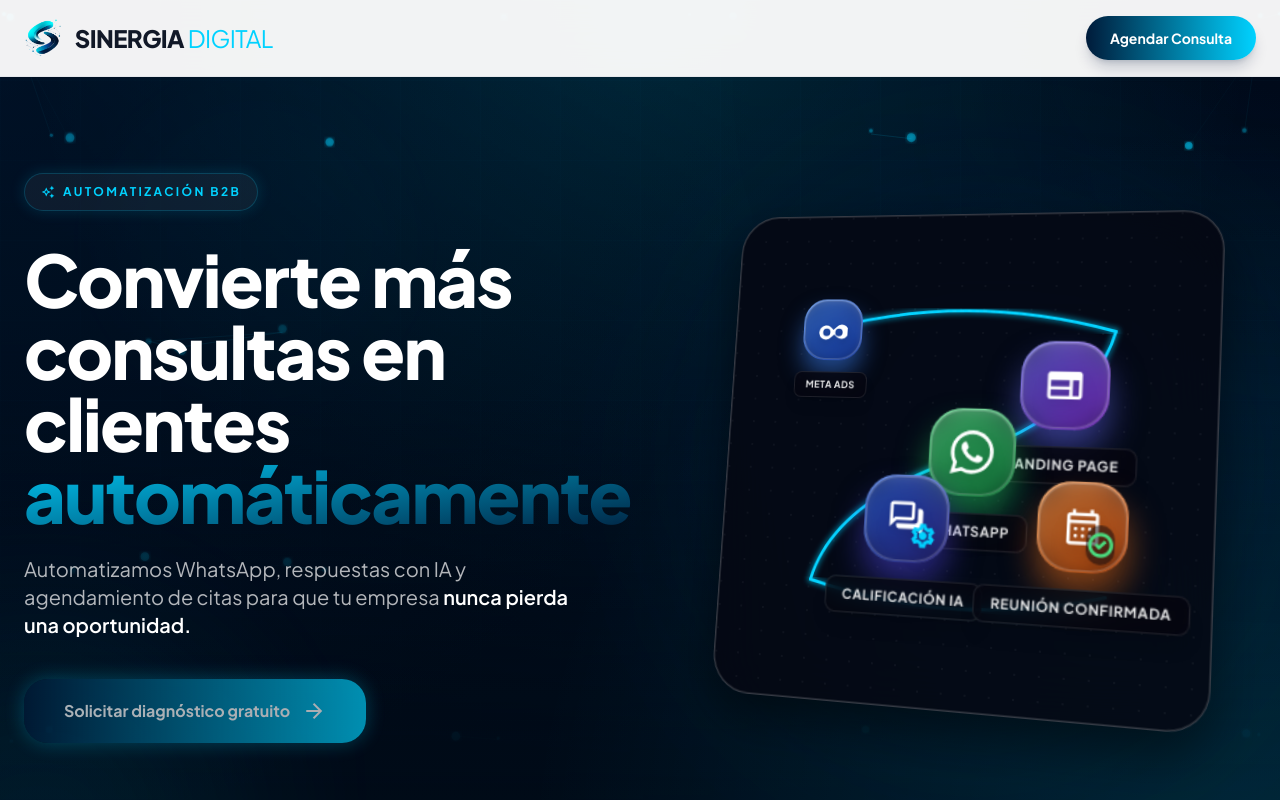
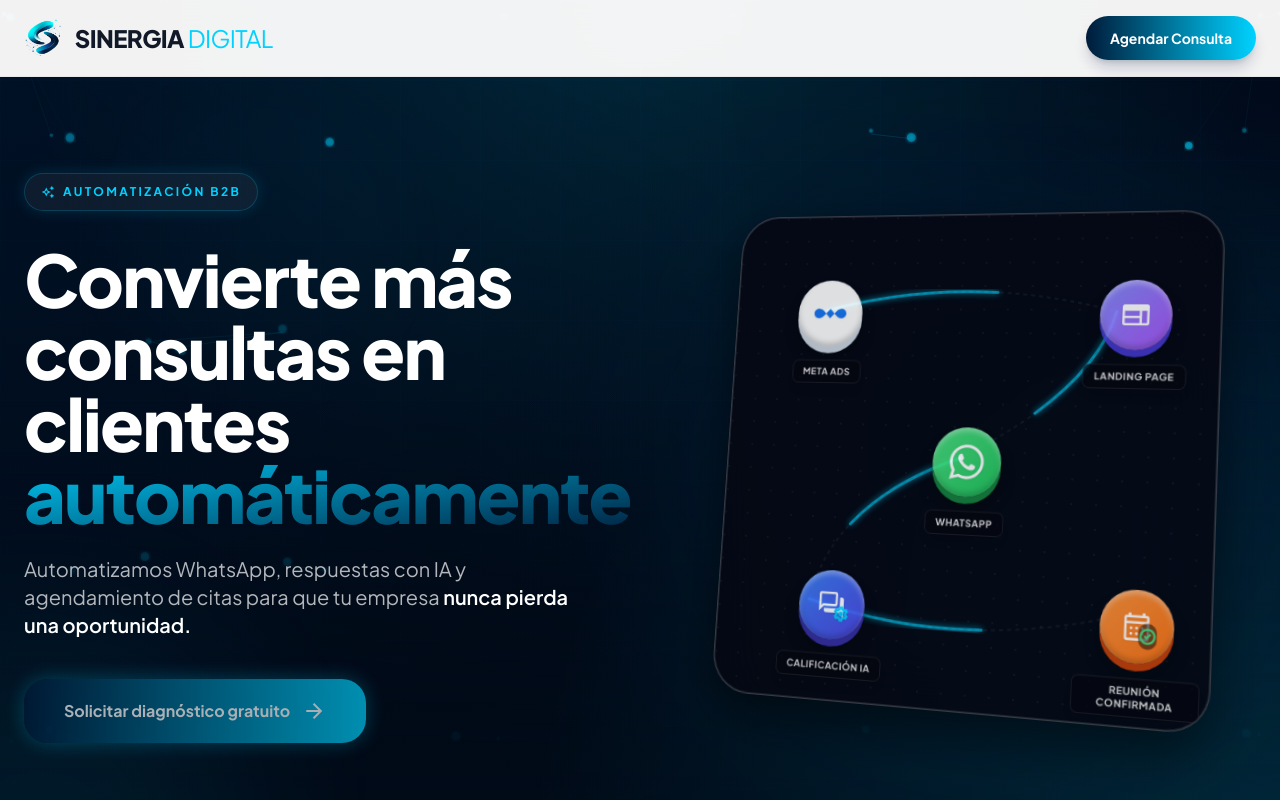
Before and after one commit to monetizarcuentas-max/Landing-AI-studio, a React (Vite) app: page / in a window 1280 px wide. Shown: the top 800 px of the page. Built offline with nearby package versions, Linux system fonts and the light colour scheme.

Commit message:
refactor: Update workflow animation component
Adjusted node positions, icons, and styling for clarity and visual appeal in the workflow animation.

```diff
--- a/components/WorkflowAnimation.tsx
+++ b/components/WorkflowAnimation.tsx
@@ -5,107 +5,97 @@ const nodes = [
   {
     id: 'meta',
     label: 'Meta Ads',
-    finalX: 68,
-    finalY: 88,
+    finalX: 60,
+    finalY: 60,
     icon: (
-      <svg viewBox="0 0 36 36" fill="currentColor" className="w-8 h-8 text-white drop-shadow-lg transform transition-transform group-hover:scale-110">
-        <path d="M28.18,12.31a8.42,8.42,0,0,0-5.69,2.21L18.66,18l-3.83-3.48a8.44,8.44,0,1,0,1.2,12.48l3.83-3.48,3.83,3.48a8.44,8.44,0,1,0-1.2-12.48ZM10.5,25.5A4.5,4.5,0,1,1,15,21a4.5,4.5,0,0,1-4.5,4.5Zm15,0A4.5,4.5,0,1,1,30,21a4.5,4.5,0,0,1-4.5,4.5Z" />
+      <svg viewBox="0 0 24 24" fill="#1877F2" className="w-10 h-10 drop-shadow-sm">
+        <path d="M20.5 8.5c-1.4 0-2.7.6-3.7 1.7L12 15.5l-4.8-5.3C6.2 9.1 4.9 8.5 3.5 8.5 1.6 8.5 0 10.1 0 12s1.6 3.5 3.5 3.5c1.4 0 2.7-.6 3.7-1.7L12 8.5l4.8 5.3c1 1.1 2.3 1.7 3.7 1.7 1.9 0 3.5-1.6 3.5-3.5s-1.6-3.5-3.5-3.5z"/>
       </svg>
     ),
-    bg: 'from-blue-500 to-blue-700',
-    shadow: 'rgba(59,130,246,0.5)'
+    bg: 'bg-white',
+    depthColor: '#cbd5e1', // slate-300
   },
   {
     id: 'landing',
     label: 'Landing Page',
-    finalX: 368,
-    finalY: 88,
-    icon: <span className="material-symbols-outlined text-white text-3xl drop-shadow-lg transform transition-transform group-hover:scale-110">web</span>,
-    bg: 'from-indigo-500 to-purple-600',
-    shadow: 'rgba(99,102,241,0.5)'
+    finalX: 360,
+    finalY: 60,
+    icon: <span className="material-symbols-outlined text-white text-4xl drop-shadow-sm">web</span>,
+    bg: 'bg-gradient-to-br from-indigo-400 to-purple-500',
+    depthColor: '#4338ca', // indigo-700
   },
   {
     id: 'whatsapp',
     label: 'WhatsApp',
-    finalX: 218,
-    finalY: 218,
+    finalX: 210,
+    finalY: 210,
     icon: (
-      <svg viewBox="0 0 24 24" fill="currentColor" className="w-8 h-8 text-white drop-shadow-lg transform transition-transform group-hover:scale-110">
+      <svg viewBox="0 0 24 24" fill="white" className="w-10 h-10 drop-shadow-sm">
         <path d="M17.472 14.382c-.297-.149-1.758-.867-2.03-.967-.273-.099-.471-.148-.67.15-.197.297-.767.966-.94 1.164-.173.199-.347.223-.644.075-.297-.15-1.255-.463-2.39-1.475-.888-.788-1.487-1.761-1.663-2.06-.173-.297-.018-.458.13-.606.134-.133.298-.347.446-.52.149-.174.198-.298.298-.497.099-.198.05-.371-.025-.52-.075-.149-.669-1.612-.916-2.207-.242-.579-.487-.5-.669-.51a12.8 12.8 0 0 0-.57-.01c-.198 0-.52.074-.792.372-.272.297-1.04 1.016-1.04 2.479 0 1.462 1.065 2.875 1.213 3.074.149.198 2.096 3.2 5.077 4.487.709.306 1.262.489 1.694.625.712.227 1.36.195 1.871.118.571-.085 1.758-.719 2.006-1.413.248-.694.248-1.289.173-1.413-.074-.124-.272-.198-.57-.347m-5.421 7.403h-.004a9.87 9.87 0 0 1-5.031-1.378l-.361-.214-3.741.982.998-3.648-.235-.374a9.86 9.86 0 0 1-1.51-5.26c.001-5.45 4.436-9.884 9.888-9.884 2.64 0 5.122 1.03 6.988 2.898a9.825 9.825 0 0 1 2.893 6.994c-.003 5.45-4.437 9.884-9.885 9.884m8.413-18.297A11.815 11.815 0 0 0 12.05 0C5.495 0 .16 5.335.157 11.892c0 2.096.547 4.142 1.588 5.945L.057 24l6.305-1.654a11.882 11.882 0 0 0 5.683 1.448h.005c6.554 0 11.89-5.335 11.893-11.893a11.821 11.821 0 0 0-3.48-8.413Z"/>
       </svg>
     ),
-    bg: 'from-green-400 to-green-600',
-    shadow: 'rgba(34,197,94,0.5)'
+    bg: 'bg-gradient-to-br from-green-400 to-green-500',
+    depthColor: '#15803d', // green-700
   },
   {
     id: 'ia',
     label: 'Calificación IA',
-    finalX: 68,
-    finalY: 348,
+    finalX: 60,
+    finalY: 360,
     icon: (
-      <div className="relative flex items-center justify-center transform transition-transform group-hover:scale-110">
-        <span className="material-symbols-outlined text-white text-3xl drop-shadow-lg">forum</span>
-        <span className="material-symbols-outlined text-accent text-xl absolute -bottom-2 -right-2 drop-shadow-lg font-bold">settings</span>
+      <div className="relative flex items-center justify-center">
+        <span className="material-symbols-outlined text-white text-4xl drop-shadow-sm">forum</span>
+        <span className="material-symbols-outlined text-accent text-xl absolute -bottom-1 -right-1 drop-shadow-sm font-bold">settings</span>
       </div>
     ),
-    bg: 'from-blue-600 to-indigo-800',
-    shadow: 'rgba(79,70,229,0.5)'
+    bg: 'bg-gradient-to-br from-blue-500 to-indigo-600',
+    depthColor: '#3730a3', // indigo-800
   },
   {
     id: 'calendar',
     label: 'Reunión Confirmada',
-    finalX: 368,
-    finalY: 348,
+    finalX: 360,
+    finalY: 360,
     icon: (
-      <div className="relative flex items-center justify-center transform transition-transform group-hover:scale-110">
-        <span className="material-symbols-outlined text-white text-3xl drop-shadow-lg">calendar_month</span>
-        <span className="material-symbols-outlined text-green-400 text-xl absolute -bottom-2 -right-2 drop-shadow-lg font-bold bg-dark/50 rounded-full">check_circle</span>
+      <div className="relative flex items-center justify-center">
+        <span className="material-symbols-outlined text-white text-4xl drop-shadow-sm">calendar_month</span>
+        <span className="material-symbols-outlined text-green-400 text-xl absolute -bottom-1 -right-1 drop-shadow-sm font-bold bg-dark/50 rounded-full">check_circle</span>
       </div>
     ),
-    bg: 'from-orange-400 to-orange-600',
-    shadow: 'rgba(249,115,22,0.5)'
+    bg: 'bg-gradient-to-br from-orange-400 to-orange-500',
+    depthColor: '#c2410c', // orange-700
   }
 ];
 
 const paths = [
-  "M 100 120 Q 250 80 400 120",
-  "M 400 120 Q 380 200 250 250",
-  "M 250 250 Q 120 300 100 380",
-  "M 100 380 Q 250 420 400 380"
+  "M 100 100 Q 250 60 400 100",
+  "M 400 100 Q 380 180 250 250",
+  "M 250 250 Q 120 300 100 400",
+  "M 100 400 Q 250 440 400 400"
 ];
 
-const T = 13.5; // Total loop duration
+const T = 8; // Total loop duration
 
-const getNodeAnimation = (i: number, finalX: number, finalY: number) => {
-  const start = (i * 2.5) / T;
-  const peak = (i * 2.5 + 0.5) / T;
-  const settle = (i * 2.5 + 1.5) / T;
-  const fade = 12.5 / T;
-
-  if (i === 0) {
-    return {
-      times: [0, peak, settle, fade, 1],
-      opacity: [0, 1, 1, 1, 0],
-      scale: [0, 1.8, 1, 1, 0],
-      x: [218, 218, finalX, finalX, finalX],
-      y: [218, 218, finalY, finalY, finalY],
-    };
-  }
+const getNodeAnimation = (i: number) => {
+  const step = 1 / 6;
+  const start = i * step;
+  const pop = start + 0.05;
+  const settle = pop + 0.02;
+  const fade = 5.5 * step;
 
   return {
-    times: [0, start, peak, settle, fade, 1],
+    times: [0, start, pop, settle, fade, 1],
     opacity: [0, 0, 1, 1, 1, 0],
-    scale: [0, 0, 1.8, 1, 1, 0],
-    x: [218, 218, 218, finalX, finalX, finalX],
-    y: [218, 218, 218, finalY, finalY, finalY],
+    scale: [0, 0, 1.1, 1, 1, 0],
+    y: [20, 20, -10, 0, 0, 0],
   };
 };
 
 const getPathAnimation = (i: number) => {
-  const nodeIdx = i + 1;
-  const startDraw = (nodeIdx * 2.5 + 0.5) / T;
-  const endDraw = (nodeIdx * 2.5 + 1.5) / T;
-  const fade = 12.5 / T;
+  const step = 1 / 6;
+  const startDraw = (i + 0.5) * step;
+  const endDraw = (i + 1) * step;
+  const fade = 5.5 * step;
 
   return {
     times: [0, startDraw, endDraw, fade, 1],
@@ -150,7 +140,7 @@ const WorkflowAnimation: React.FC = () => {
               strokeLinecap="round"
               filter="url(#glow-line)"
               animate={getPathAnimation(i)}
-              transition={{ duration: T, repeat: Infinity, ease: "easeInOut" }}
+              transition={{ duration: T, repeat: Infinity, ease: "linear" }}
             />
           ))}
 
@@ -172,28 +162,27 @@ const WorkflowAnimation: React.FC = () => {
           {nodes.map((node, i) => (
             <motion.div
               key={node.id}
-              className="absolute top-0 left-0 flex flex-col items-center gap-3 group z-10"
-              animate={getNodeAnimation(i, node.finalX, node.finalY)}
+              className="absolute flex flex-col items-center gap-3 z-10"
+              style={{ left: node.finalX, top: node.finalY }}
+              animate={getNodeAnimation(i)}
               transition={{ duration: T, repeat: Infinity, ease: "easeInOut" }}
             >
-              {/* 3D Icon Container */}
+              {/* 3D Coin Container */}
               <div
-                className={`w-16 h-16 rounded-2xl bg-gradient-to-br ${node.bg} p-[1px] relative transform-gpu`}
+                className={`w-20 h-20 rounded-full ${node.bg} relative flex items-center justify-center transform-gpu`}
                 style={{
-                  boxShadow: `0 15px 25px ${node.shadow}, inset 0 4px 8px rgba(255,255,255,0.4), inset 0 -4px 8px rgba(0,0,0,0.3)`
+                  boxShadow: `inset 0 4px 6px rgba(255,255,255,0.4), inset 0 -4px 6px rgba(0,0,0,0.2), 0 8px 0 ${node.depthColor}, 0 15px 20px rgba(0,0,0,0.4)`
                 }}
               >
-                <div className="w-full h-full bg-dark/30 backdrop-blur-md rounded-2xl flex items-center justify-center border border-white/20">
-                  {node.icon}
-                </div>
+                {node.icon}
               </div>
 
               {/* Label */}
-              <motion.span
-                className="text-[10px] font-bold text-white/90 uppercase tracking-wider bg-dark/80 px-3 py-1.5 rounded-lg border border-white/10 backdrop-blur-md shadow-lg text-center leading-tight"
+              <span
+                className="text-[11px] font-bold text-white/90 uppercase tracking-wider bg-dark/80 px-3 py-1.5 rounded-lg border border-white/10 backdrop-blur-md shadow-lg text-center leading-tight mt-1"
               >
                 {node.label}
-              </motion.span>
+              </span>
             </motion.div>
           ))}
         </div>
```
